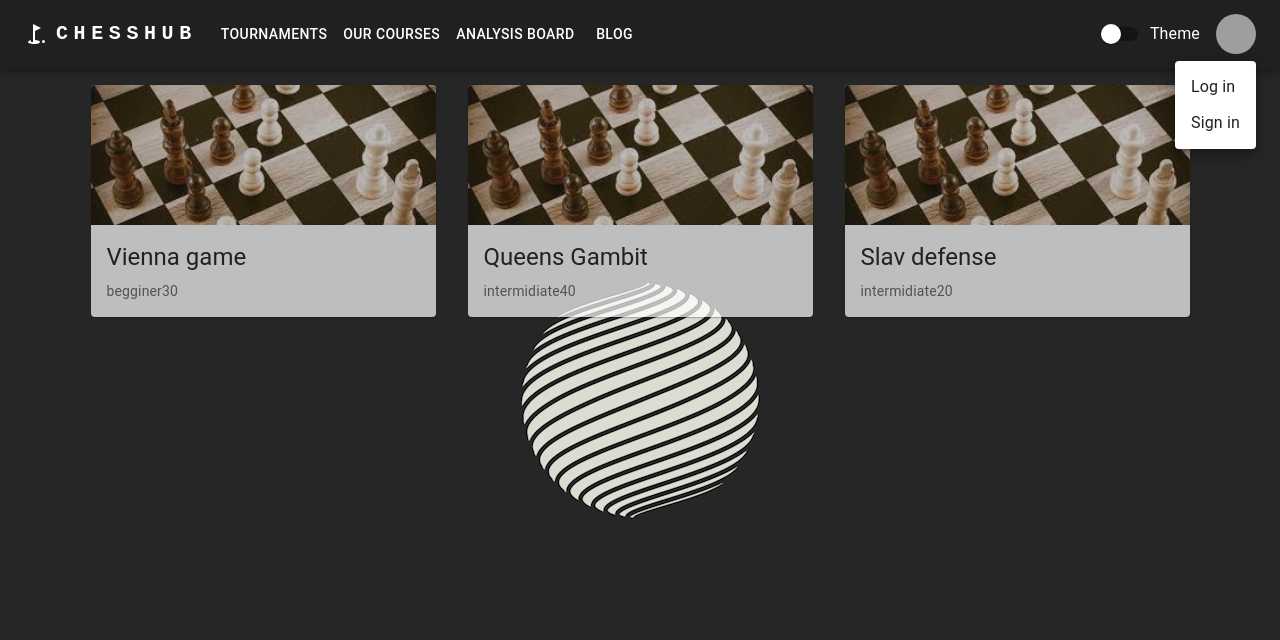
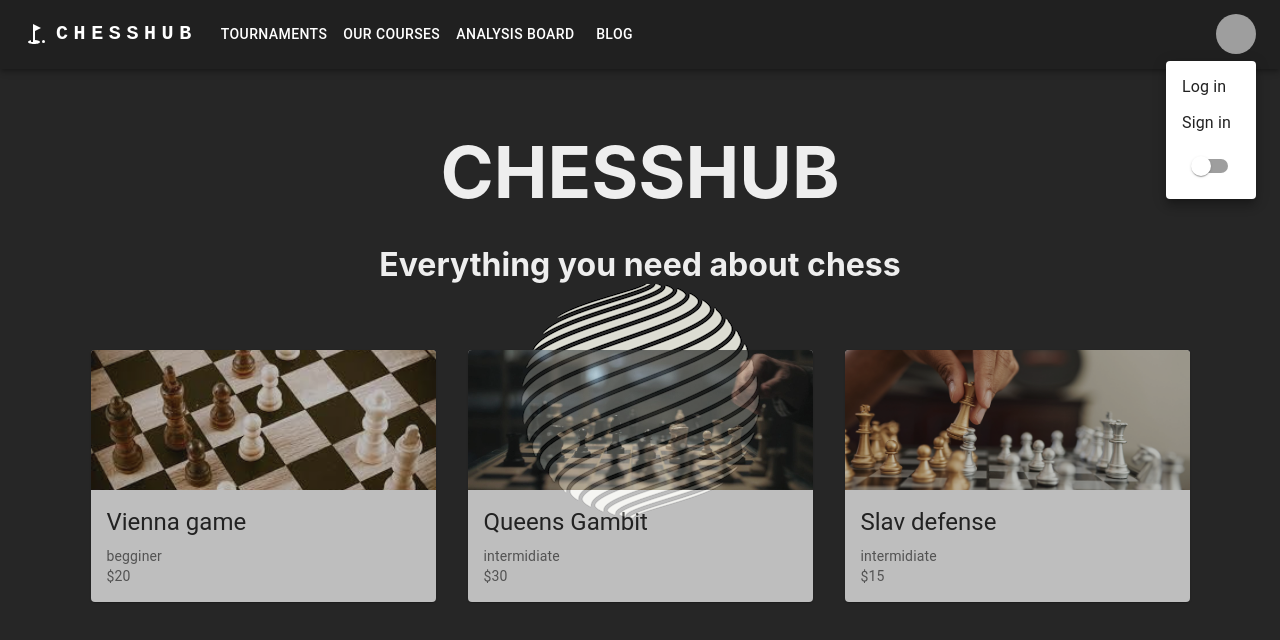
Before and after one commit to M4rcinWisniewski/M4rcinWisniewski.github.io, a React (Create React App) app: page / in a window 1280 px wide. Both pictures are taken after a click on the button "Open settings". Shown: the top 640 px of the page. Built offline with nearby package versions, Linux system fonts and the light colour scheme; grey boxes are pictures that could not be loaded.

Commit message:
added Logo text and changed a cards

```diff
--- a/src/App.jsx
+++ b/src/App.jsx
@@ -3,6 +3,7 @@ import ResponsiveAppBar from './components/NavBard'
 import ActionAreaCard from './components/main'
 import data from './data/data'
 import Stack from '@mui/material/Stack';
+import Logo from './components/Logo';
 function App() {
   const cards = data.map(item =>{
     return (
@@ -19,6 +20,7 @@ function App() {
   return (
     <div className="App">
       <ResponsiveAppBar />
+      <Logo />
       <div className='cards'><Stack direction="row"  FlexWrap="wrap" >{cards}</Stack></div>
 
     </div>
--- /dev/null
+++ b/src/components/Logo.jsx
@@ -0,0 +1,23 @@
+
+const Logo = () => {
+    const Stylesh1 = {
+        fontSize: '4.5rem',
+        color: '#eeeeee',
+        textAlign: 'center'
+    }
+    const Stylesh3 = {
+        fontSize: '2rem',
+        color: '#eeeeee',
+        textAlign: 'center',
+        backgroundColor: '#262626',
+        margin: '-30px 10px 50px 10px',
+    }
+    return (
+        <section>
+            <h1 style={Stylesh1}>CHESSHUB</h1>
+            <h3 style={Stylesh3}>Everything you need about chess</h3>
+        </section>
+    )
+}
+
+export default Logo
--- a/src/components/NavBard.jsx
+++ b/src/components/NavBard.jsx
@@ -15,11 +15,11 @@ import MenuItem from '@mui/material/MenuItem';
 // import AdbIcon from '@mui/icons-material/Adb';
 import GolfCourseSharpIcon from '@mui/icons-material/GolfCourseSharp';
 import Switch from '@mui/material/Switch';
-import FormGroup from '@mui/material/FormGroup';
-import FormControlLabel from '@mui/material/FormControlLabel';
+// import FormGroup from '@mui/material/FormGroup';
+// import FormControlLabel from '@mui/material/FormControlLabel';
 
-const pages = ['Tournaments', 'Our Courses', 'Analysis Board', 'Blog'];
-const settings = [ 'Log in', 'Sign in'];
+const pages = ['Tournaments', 'Our Courses', 'Analysis Board', 'Blog', ];
+const settings = [ 'Log in', 'Sign in', <Switch></Switch>];
 
 function ResponsiveAppBar() {
   const [anchorElNav, setAnchorElNav] = React.useState(null);
@@ -94,7 +94,10 @@ function ResponsiveAppBar() {
             >
               {pages.map((page) => (
                 <MenuItem key={page} onClick={handleCloseNavMenu}>
-                  <Typography textAlign="center">{page}</Typography>
+                  <Typography textAlign="center">
+                    {page}
+
+                  </Typography>
                 </MenuItem>
               ))}
             </Menu>
@@ -112,11 +115,11 @@ function ResponsiveAppBar() {
               fontFamily: 'monospace',
               fontWeight: 700,
               letterSpacing: '.3rem',
-              color: 'inherit',
+              color: '#f57c00',
               textDecoration: 'none',
             }}
           >
-            CHESSIFY
+            CHESSHUB
           </Typography>
           <Box sx={{ flexGrow: 1, display: { xs: 'none', md: 'flex' } }}>
             {pages.map((page) => (
@@ -129,12 +132,11 @@ function ResponsiveAppBar() {
               </Button>
             ))}
           </Box>
-          <FormGroup>
-          <FormControlLabel control={<Switch color='secondary'/>} label="Theme" />
-          </ FormGroup >
+
           <Box sx={{ flexGrow: 0 }}>
 
             <Tooltip title="Open settings">
+
 
               <IconButton onClick={handleOpenUserMenu} sx={{ p: 0 }}>
                 <Avatar alt="Martin Sharp" src="/static/images/avatar/1.jpg" />
--- a/src/components/main.jsx
+++ b/src/components/main.jsx
@@ -22,6 +22,7 @@ export default function ActionAreaCard(props) {
           </Typography>
           <Typography variant="body2" color="text.secondary">
             {props.level}
+            <br></br>
             {props.price}
           </Typography>
         </CardContent>
--- a/src/data/data.js
+++ b/src/data/data.js
@@ -1,25 +1,27 @@
 import image from '../static/dataImages/vienna.jpg'
+import image2 from '../static/dataImages/quennsGambit.png'
+import image3 from '../static/dataImages/chess-playing-hand.png'
 const data = [
     {
         id: 1,
         name: 'Vienna game',
         level: 'begginer',
         image: image,
-        price: 30
+        price: '$20'
     },
     {
         id: 2,
         name: 'Queens Gambit',
         level: 'intermidiate',
-        image: image,
-        price: 40
+        image: image2,
+        price: '$30'
     },
     {
         id: 3,
         name: 'Slav defense',
         level: 'intermidiate',
-        image: image,
-        price: 20
+        image: image3,
+        price: '$15'
     },
 ]
 
```
Also changed, not shown: src/static/dataImages/chess-playing-hand.png (added), src/static/dataImages/quennsGambit.png (added).
